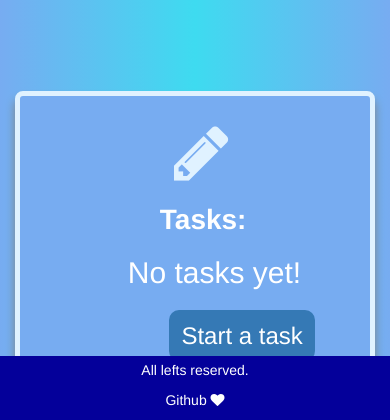
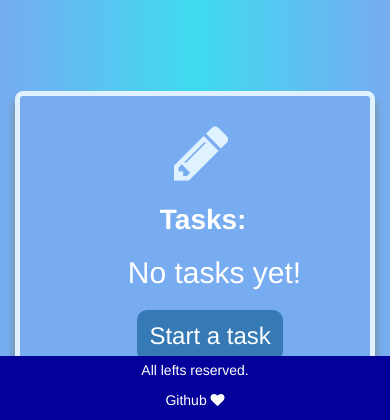
Before and after one commit to 1MahdiR/simple-todo-list, a Django app: page /todo/tasks/ in a window 390 px wide. Shown: the part 424-844 px from the top of the page. Run offline with Django 3.2, Linux system fonts and the light colour scheme; the visitor is signed in with stand-in values (Sample User, id 1); data that the repository does not hold is empty; some libraries are stand-ins or nearby versions.

Commit message:
Fixed no-task for smaller devices

```diff
--- a/todo/static/todo/task_list.css
+++ b/todo/static/todo/task_list.css
@@ -132,6 +132,10 @@
   .no-task h2 {
   	margin-left: 33%;
   }
+
+  .no-task a {
+  	margin-left: 36%;
+  }
 }
 
 @media only screen and (max-width: 550px) {
@@ -156,6 +160,10 @@
   	margin-left: 29%;
   }
 
+  .no-task a {
+  	margin-left: 32%;
+  }
+
   .date-submit {
     width: 100%;
     font-size: 14px;
```
